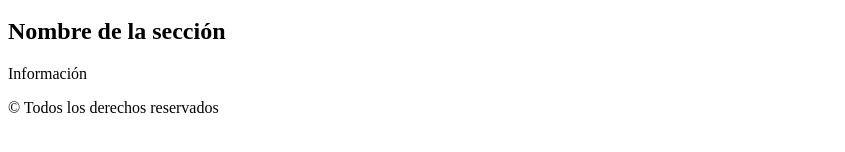
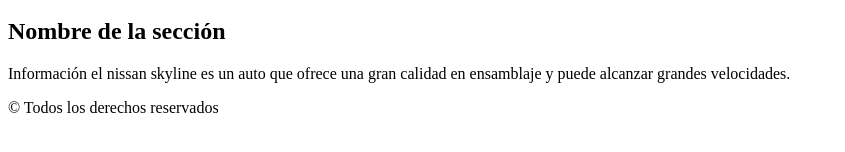
Before and after one commit to elsantyno/ventanissanskyline, a plain HTML site: page Index.html in a window 1280 px wide. Shown: the part 154-306 px from the top of the page, without its empty margins (0-845 px from the left). Drawn offline with Linux system fonts and the light colour scheme.

Commit message:
Update Index.html

```diff
--- a/Index.html
+++ b/Index.html
@@ -18,7 +18,8 @@
 <div>
 
 <h2>Nombre de la sección</h2>
-   <p>Información</p>
+   <p>Información
+   el nissan skyline es un auto que ofrece una gran calidad en ensamblaje y puede alcanzar grandes velocidades. </p>
 
 </div>
 <div>&copy; Todos los derechos reservados</div>
```
